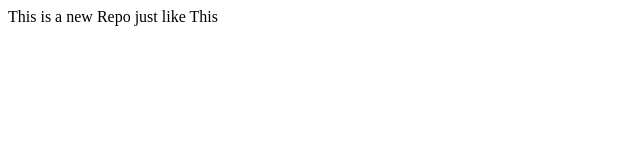
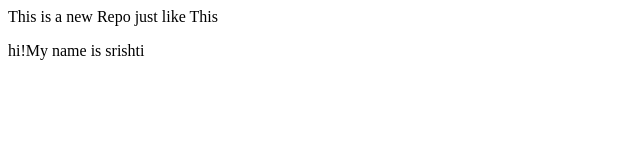
Before and after one commit to srishrana/LocalRepo, a plain HTML site: page index.html in a window 1280 px wide. Shown: the whole page, without its empty margins (0-640 px from the left). Drawn offline with Linux system fonts and the light colour scheme.

Commit message:
Added a new Paragraph

```diff
--- a/index.html
+++ b/index.html
@@ -1 +1,4 @@
 This is a new Repo just like This
+<p>
+    hi!My name is srishti
+</p>
```
